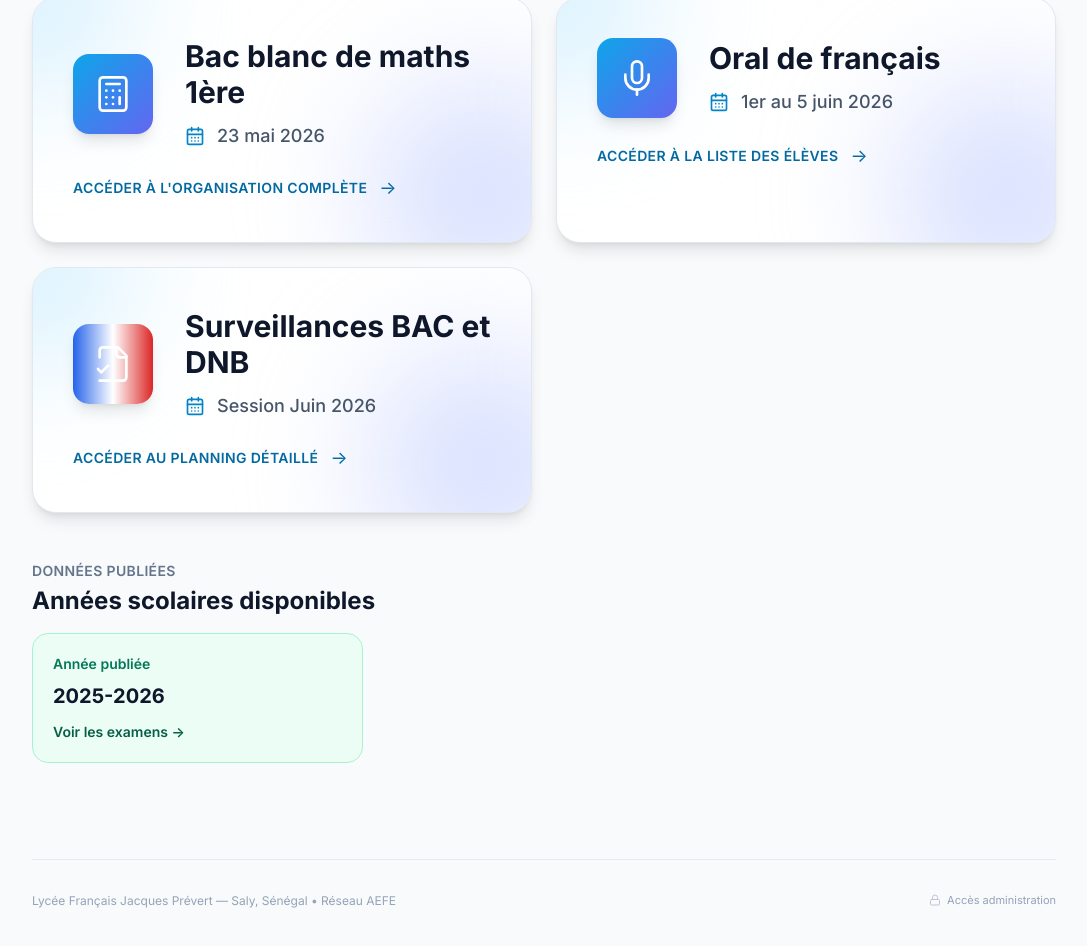
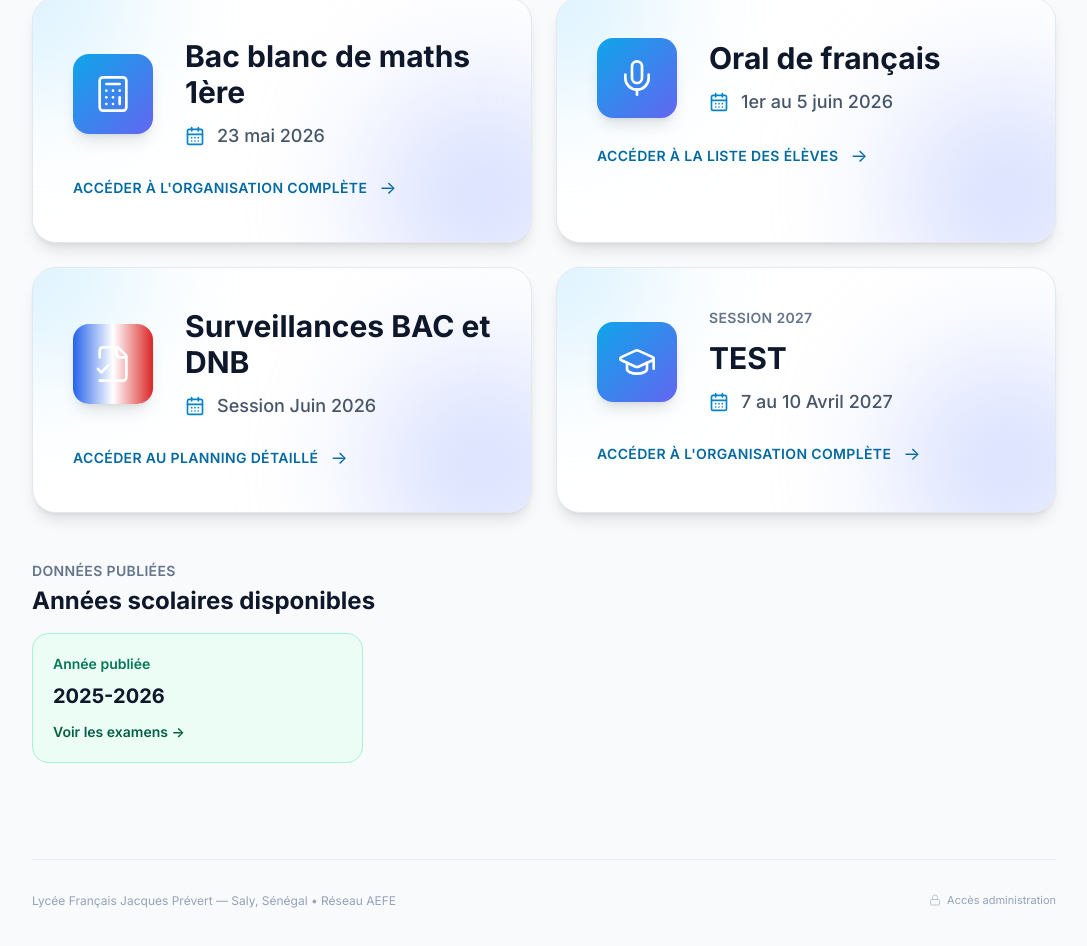
Before and after one commit to informatique-cmd/examens_blanc_lfjp, a React (Vite) app: page / in a window 1280 px wide. Shown: the part 1631-2577 px from the top of the page, without its empty margins (96-1183 px from the left). Built offline with nearby package versions, Linux system fonts and the light colour scheme; no server answers; the database is empty.

Commit message:
Mise à jour des programmations d'examens LFJP (24/09/2026)

```diff
--- a/src/features/home/constants.ts
+++ b/src/features/home/constants.ts
@@ -1,4 +1,4 @@
-// Fichier généré automatiquement par le CMS LFJP le 24/09/2026 à 12:44:33
+// Fichier généré automatiquement par le CMS LFJP le 24/09/2026 à 12:46:47
 // Ce fichier est déployé automatiquement sur Vercel lors de chaque commit GitHub.
 
 export const HOME_PAGE_CONTENT = {
@@ -136,5 +136,15 @@ export const HOME_CALLOUT_ENTRIES: HomeCalloutEntry[] = [
     "date": "2026-06-08",
     "footerLabel": "Accéder au planning détaillé",
     "category": "surveillance"
+  },
+  {
+    "to": "/examens-blancs",
+    "iconLabel": "Accéder à TEST",
+    "subtitle": "Session 2027",
+    "title": "TEST",
+    "dateLabel": "7 au 10 Avril 2027",
+    "date": "2026-04-07",
+    "footerLabel": "Accéder à l'organisation complète",
+    "category": "general"
   }
 ];
```
